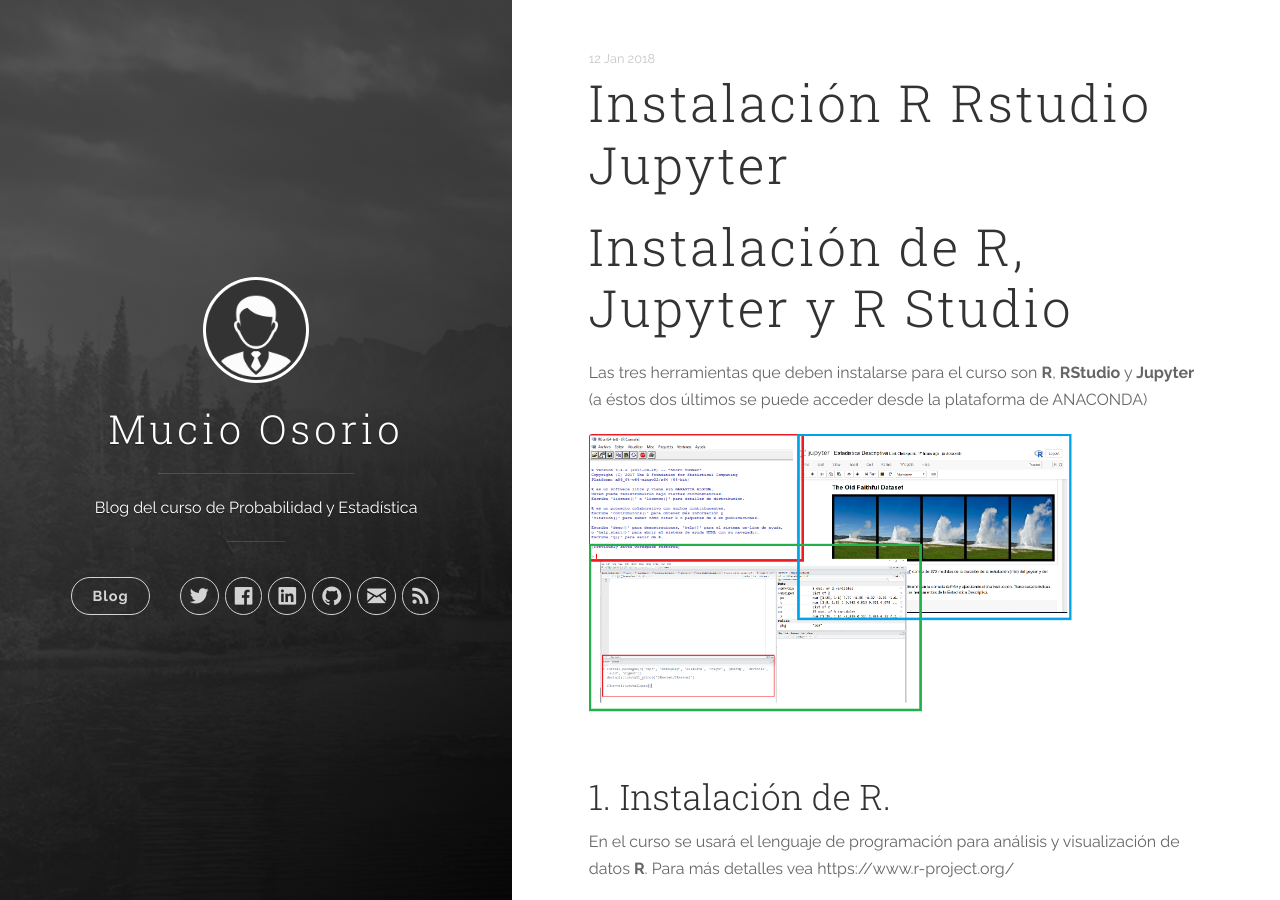
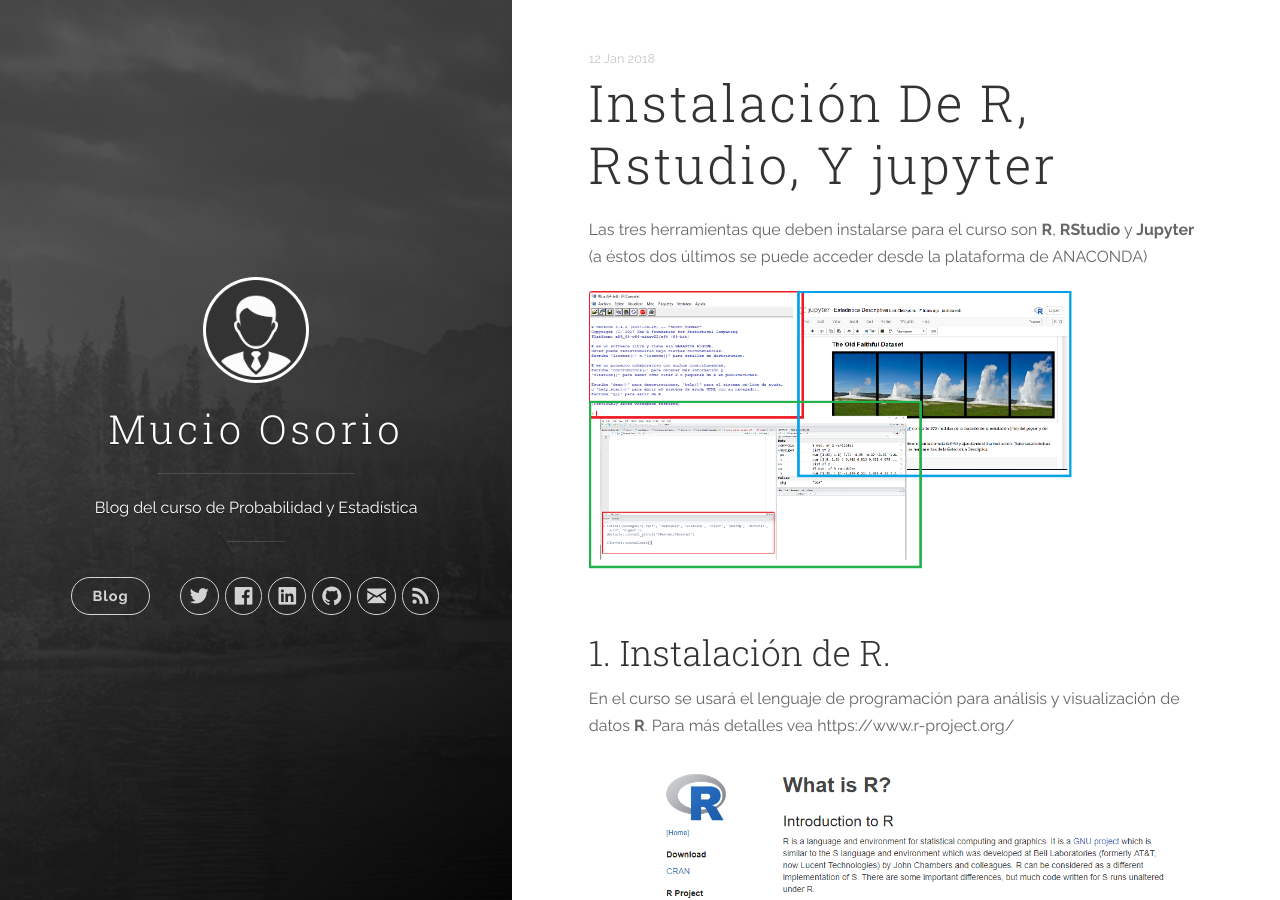
Before and after one commit to mucioosorio/probabilidad, a Jekyll site: the page built from _posts/2018-01-12-Instalación-de-R,-RStudio,-y Jupyter.md, in a window 1280 px wide and 900 px high. Built offline with Jekyll 4.4.1, drawn with Linux system fonts in a browser that asks for light colours; nearby versions of some CDN libraries.

Commit message:
Update and rename 2018-01-12-Instalación-R-RStudio-Jupyter.md to 2018-01-12-Instalación-de-R,-RStudio,-y Jupyter.md

```diff
--- a/_posts/2018-01-12-Instalación-R-RStudio-Jupyter.md
+++ b/_posts/2018-01-12-Instalación-de-R,-RStudio,-y Jupyter.md
@@ -1,5 +1,5 @@
 
-# Instalación de R, Jupyter y R Studio
+
 
 Las tres herramientas que deben instalarse para el curso son **R**, **RStudio** y **Jupyter** (a éstos  dos últimos se puede acceder desde la plataforma de ANACONDA)
 
```
